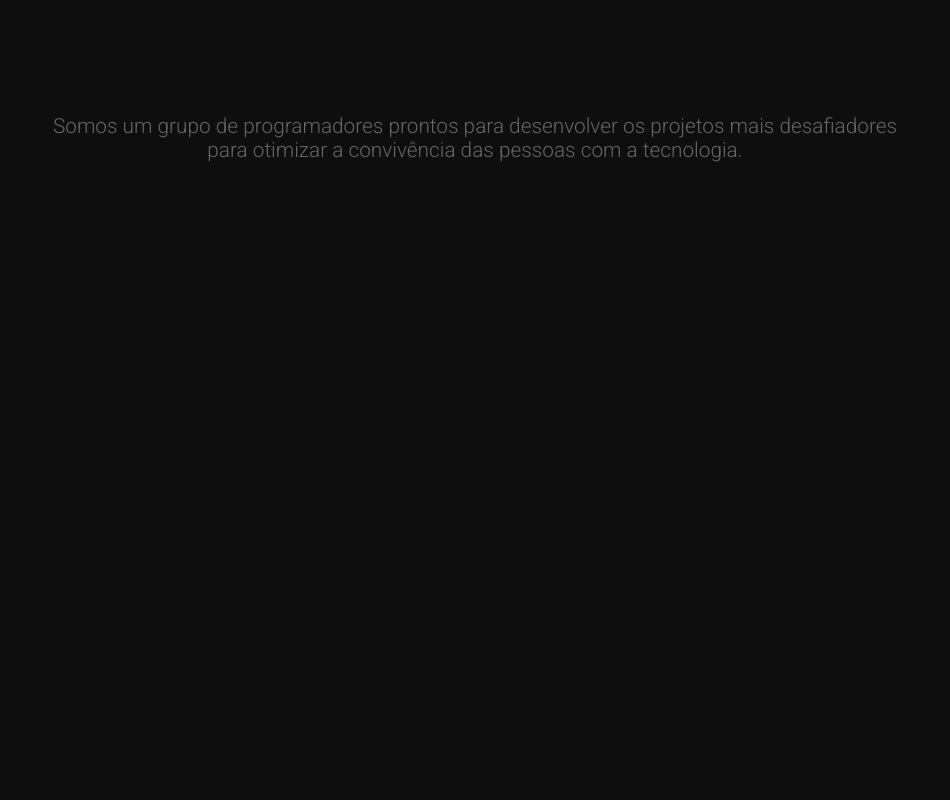
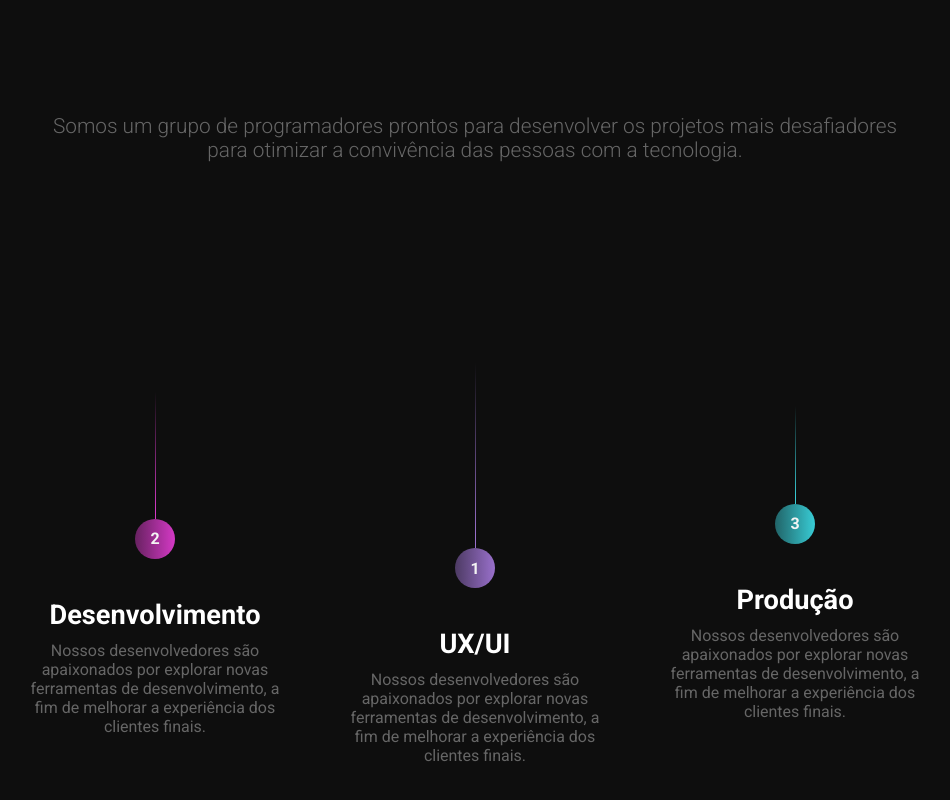
Before and after one commit to devlabs-studio/dl-frontend, a React (Create React App) app: page / in a window 1280 px wide. Shown: the part 538-1338 px from the top of the page, without its empty margins (165-1115 px from the left). Before the commit the page ends 800 px from the top, so only its background shows below. Built offline with nearby package versions, Linux system fonts and the light colour scheme.

Commit message:
ADD: Second section to Landing

```diff
--- a/src/components/header/index.jsx
+++ b/src/components/header/index.jsx
@@ -7,6 +7,7 @@ import './styles.css'
 const Header = () => {
   return (
     <div id="header">
+      <div className="header-background">
         <div id="container">
           <div className="logo-img">
             <img src={DevLabsLogo} alt="logo image"/>
@@ -26,6 +27,7 @@ const Header = () => {
           </div>
         </div>
       </div>
+    </div>
   )
 }
 
--- a/src/components/header/styles.css
+++ b/src/components/header/styles.css
@@ -3,8 +3,12 @@
     height: 100px;
     padding: 0 5vw;
     border-bottom: 1px solid var(--text-color);
+    background: rgba(14,14,14,0.5);
+    backdrop-filter: saturate(180%) blur(3px);
 
-    display: block;
+    position: -webkit-sticky; /* Necessário para funcionar no Safari */
+    position: sticky;
+    top: 0;
 }
 
 #header #container {
--- /dev/null
+++ b/src/presents/Landing/components/Section_2/index.jsx
@@ -0,0 +1,49 @@
+import React from 'react'
+
+import './styles.css'
+
+const Section2 = () => {
+  return (
+    <div id="section-2">
+      <div className="section-2-content">
+        <div className="section-2-item first-item">
+          <span className="section-2-path_line"></span>
+          <span className="section-2-item_label_number">1</span>
+          <div className="section-2-item-content">
+            <h4 className="section-2-item-content-title">
+              <span>UX/UI</span>
+            </h4>
+
+            <p className="section-2-item-content-description">Nossos desenvolvedores são apaixonados por explorar novas ferramentas de desenvolvimento, a fim de melhorar a experiência dos clientes finais.</p>
+          </div>
+        </div>
+
+        <div className="section-2-item second-item">
+          <span className="section-2-path_line"></span>
+          <span className="section-2-item_label_number">2</span>
+          <div className="section-2-item-content">
+            <h4 className="section-2-item-content-title">
+              <span>Desenvolvimento</span>
+            </h4>
+
+            <p className="section-2-item-content-description">Nossos desenvolvedores são apaixonados por explorar novas ferramentas de desenvolvimento, a fim de melhorar a experiência dos clientes finais.</p>
+          </div>
+        </div>
+
+        <div className="section-2-item third-item">
+          <span className="section-2-path_line"></span>
+          <span className="section-2-item_label_number">3</span>
+          <div className="section-2-item-content">
+            <h4 className="section-2-item-content-title">
+              <span>Produção</span>
+            </h4>
+
+            <p className="section-2-item-content-description">Nossos desenvolvedores são apaixonados por explorar novas ferramentas de desenvolvimento, a fim de melhorar a experiência dos clientes finais.</p>
+          </div>
+        </div>
+      </div>
+    </div>
+  )
+}
+
+export default Section2
--- /dev/null
+++ b/src/presents/Landing/components/Section_2/styles.css
@@ -0,0 +1,109 @@
+#section-2 {
+  width: 100%;
+  height: 85vh;
+  padding: 10vh 0;
+
+  display: flex;
+  justify-content: center;
+}
+
+#section-2 .section-2-content {
+  display: grid;
+
+  grid-template-rows: 1fr;
+  gap: 5vw;
+  grid-template-columns: 1fr 1fr 1fr;
+  grid-template-areas: 'S F T';
+}
+
+.first-item {
+  grid-area: F;
+}
+
+.second-item {
+  grid-area: S;
+}
+
+.third-item {
+  grid-area: T;
+}
+
+#section-2 .section-2-content .section-2-item {
+  width: 20vw;
+  display: flex;
+  flex-direction: column;
+  align-items: center;
+  justify-content: center;
+}
+#section-2 .section-2-content .first-item .section-2-path_line {
+  width: 1px;
+  height: 189px;
+  background: linear-gradient(171.07deg, #0E0E0E 2.04%, #9970CB 93.21%);
+  display: flex;
+}
+
+#section-2 .section-2-content .second-item .section-2-path_line {
+  width: 1px;
+  height: 130px;
+  background: linear-gradient(171.07deg, #0E0E0E 2.04%, #D439C5 93.21%);
+  display: flex;
+}
+
+#section-2 .section-2-content .third-item .section-2-path_line {
+  width: 1px;
+  height: 100px;
+  background: linear-gradient(171.07deg, #0E0E0E 2.04%, #38CCD5 93.21%);
+  display: flex;
+}
+
+#section-2 .section-2-content .first-item .section-2-item_label_number {
+  display: flex;
+  border-radius: 100%;
+  background: linear-gradient(270deg, #9970CB 0%, rgba(153, 112, 203, 0.45) 100%);
+  color: #f4f4f4;
+  width: 40px;
+  height: 40px;
+  align-items: center;
+  justify-content: center;
+  font-weight: 700;
+}
+
+#section-2 .section-2-content .second-item .section-2-item_label_number {
+  display: flex;
+  border-radius: 100%;
+  background: linear-gradient(270deg, #D439C5 0%, rgba(212, 57, 197, 0.45) 100%);
+  color: #f4f4f4;
+  width: 40px;
+  height: 40px;
+  align-items: center;
+  justify-content: center;
+  font-weight: 700;
+}
+
+#section-2 .section-2-content .third-item .section-2-item_label_number {
+  display: flex;
+  border-radius: 100%;
+  background: linear-gradient(270deg, #38CCD5 0%, rgba(56, 204, 213, 0.45) 100%);
+  color: #f4f4f4;
+  width: 40px;
+  height: 40px;
+  align-items: center;
+  justify-content: center;
+  font-weight: 700;
+}
+
+.section-2-item-content {
+  margin: 5vh 0;
+  display: flex;
+  flex-direction: column;
+  align-items: center;
+  gap: 10px;
+}
+
+.section-2-item-content-title {
+  font-size: 1.7rem;
+}
+
+.section-2-item-content-description {
+  text-align: center;
+}
--- a/src/presents/Landing/index.jsx
+++ b/src/presents/Landing/index.jsx
@@ -3,12 +3,15 @@ import React from 'react'
 import './styles.css'
 
 import Section1 from './components/Section_1/index'
+import Section2 from './components/Section_2/index'
 
 const Landing = () => {
   return (
     <div id="landing-page">
       <div className="landing-content">
         <Section1 />
+
+        <Section2 />
       </div>
     </div>
   )
--- a/src/presents/Landing/styles.css
+++ b/src/presents/Landing/styles.css
@@ -10,4 +10,5 @@
   max-width: 972px;
 
   display: flex;
+  flex-direction: column;
 }
```
Lines whose indentation alone changed are shown as unchanged.
